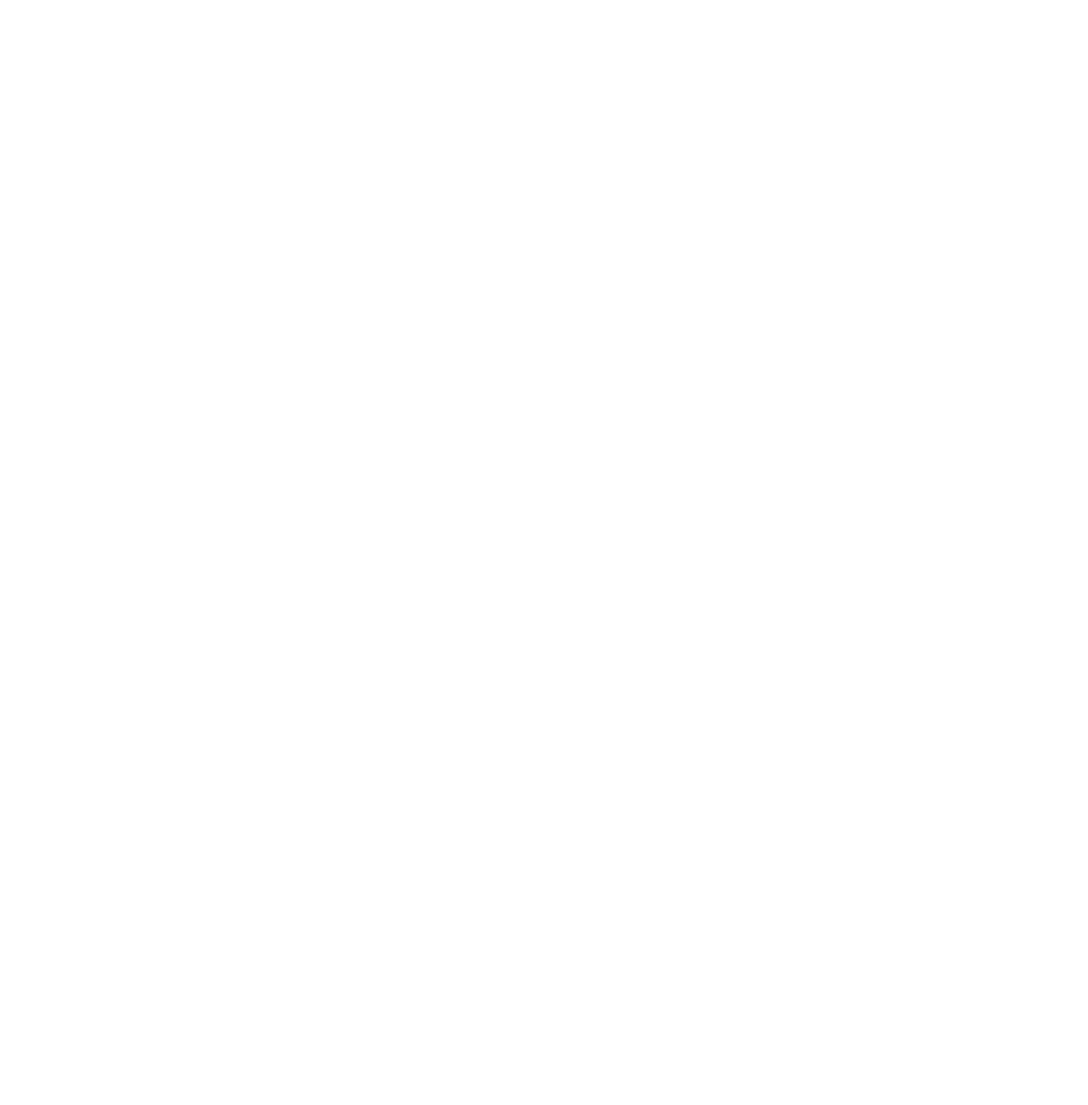
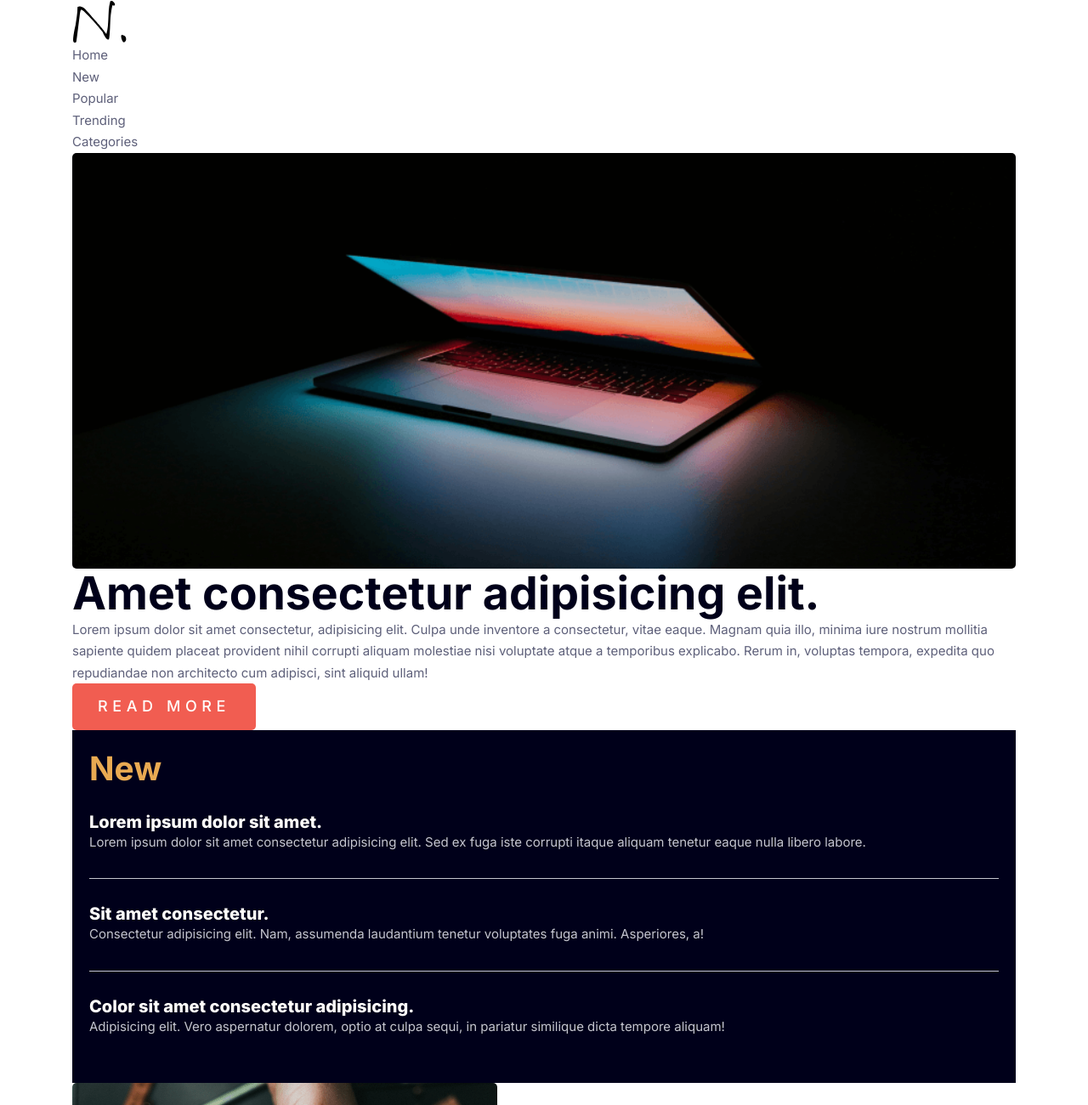
Before and after one commit to Nikita-Hsieh/news-home, a website built with Vite: page index.html in a window 1280 px wide. Shown: the top 1300 px of the page at 85% size. Before the commit the page ends 800 px from the top, so only its background shows below. Built offline with nearby package versions, Linux system fonts and the light colour scheme.

Commit message:
nav & feature & new style update

```diff
--- a/index.html
+++ b/index.html
@@ -5,8 +5,140 @@
 		<link rel="icon" type="image/svg+xml" href="/vite.svg" />
 		<meta name="viewport" content="width=device-width, initial-scale=1.0" />
 		<title>News Homepage</title>
+		<link rel="preconnect" href="https://fonts.googleapis.com" />
+		<link rel="preconnect" href="https://fonts.gstatic.com" crossorigin />
+		<link
+			href="https://fonts.googleapis.com/css2?family=Inter:ital,opsz,wght@0,14..32,100..900;1,14..32,100..900&display=swap"
+			rel="stylesheet"
+		/>
 	</head>
 	<body>
+		<header class="header wrapper">
+			<a href="/">
+				<img
+					class="header__logo"
+					src="/img/logo.svg"
+					alt="Homepage"
+					width="64"
+					height="40"
+				/>
+			</a>
+			<nav>
+				<ul>
+					<li><a class="header__link" href="/">Home</a></li>
+					<li><a class="header__link" href="/">New</a></li>
+					<li><a class="header__link" href="/">Popular</a></li>
+					<li><a class="header__link" href="/">Trending</a></li>
+					<li><a class="header__link" href="/">Categories</a></li>
+				</ul>
+			</nav>
+		</header>
+		<main>
+			<article class="wrapper grid">
+				<section class="feature">
+					<picture>
+						<source
+							media="(min-width: 1024px)"
+							srcset="
+								/img/feature-desktop.png    1x,
+								/img/feature-desktop-2x.png 2x
+							"
+							width="100%"
+							height="auto"
+						/>
+						<img
+							src="/img/feature-mobile.png"
+							srcset="/img/feature-mobile-2x.png 2x"
+							class="feature__image"
+							width="100%"
+							height="auto"
+						/>
+					</picture>
+
+					<h1 class="feature__headline">Amet consectetur adipisicing elit.</h1>
+					<p class="feature__description">
+						Lorem ipsum dolor sit amet consectetur, adipisicing elit. Culpa unde
+						inventore a consectetur, vitae eaque. Magnam quia illo, minima iure
+						nostrum mollitia sapiente quidem placeat provident nihil corrupti
+						aliquam molestiae nisi voluptate atque a temporibus explicabo. Rerum
+						in, voluptas tempora, expedita quo repudiandae non architecto cum
+						adipisci, sint aliquid ullam!
+					</p>
+					<a class="feature__button" href="">Read More</a>
+				</section>
+				<section class="new">
+					<h2 class="new__title">New</h2>
+					<!-- post 1 -->
+					<article class="new__post">
+						<h3>
+							<a class="new__headline" href="">Lorem ipsum dolor sit amet.</a>
+						</h3>
+						<p class="new__description">
+							Lorem ipsum dolor sit amet consectetur adipisicing elit. Sed ex
+							fuga iste corrupti itaque aliquam tenetur eaque nulla libero
+							labore.
+						</p>
+					</article>
+					<!-- post 2 -->
+					<article class="new__post">
+						<h3>
+							<a class="new__headline" href="">Sit amet consectetur.</a>
+						</h3>
+						<p class="new__description">
+							Consectetur adipisicing elit. Nam, assumenda laudantium tenetur
+							voluptates fuga animi. Asperiores, a!
+						</p>
+					</article>
+					<!-- post 3 -->
+					<article class="new__post">
+						<h3>
+							<a class="new__headline" href=""
+								>Color sit amet consectetur adipisicing.</a
+							>
+						</h3>
+						<p class="new__description">
+							Adipisicing elit. Vero aspernatur dolorem, optio at culpa sequi,
+							in pariatur similique dicta tempore aliquam!
+						</p>
+					</article>
+				</section>
+				<section class="blog">
+					<!-- blog 1 -->
+					<article class="blog__item">
+						<img src="/img/news-1.png" class="blog__image" />
+						<h3 class="blog__number">1</h3>
+						<div class="blog__headline">
+							<a href=""> Lorem ipsum dolor sit amet. </a>
+						</div>
+						<p class="blog__description">
+							Lorem ipsum dolor, sit amet consectetur adipisicing elit. Quaerat,
+							consequuntur.
+						</p>
+					</article>
+					<!-- blog 2 -->
+					<article class="blog__item">
+						<img src="/img/news-2.png" class="blog__image" />
+						<h3 class="blog__number">2</h3>
+						<div class="blog__headline">
+							<a href=""> Lorem, ipsum dolor. </a>
+						</div>
+						<p class="blog__description">
+							Lorem ipsum dolor sit amet consectetur adipisicing elit.
+							Doloremque numquam culpa veniam?
+						</p>
+					</article>
+					<!-- blog 3 -->
+					<article class="blog__item">
+						<img src="/img/news-3.png" class="blog__image" />
+						<h3 class="blog__number">3</h3>
+						<div class="blog__headline">
+							<a href=""> Lorem ipsum dolor sit amet consectetur.</a>
+						</div>
+						<p class="blog__description">lorem9</p>
+					</article>
+				</section>
+			</article>
+		</main>
 		<script type="module" src="/src/main.js"></script>
 	</body>
 </html>
--- a/scss/_global.scss
+++ b/scss/_global.scss
@@ -23,3 +23,62 @@
 	--font-xs: 1.125rem;
 	--font-body: 0.9375rem;
 }
+
+html {
+	font-size: 100%;
+	box-sizing: border-box;
+}
+
+*,
+*::before,
+*::after {
+	box-sizing: inherit;
+}
+
+body {
+	margin: 0;
+	height: 100vh;
+	font-size: var(--font-body);
+	font-family: 'Inter', sans-serif;
+	line-height: 1.7;
+	color: var(--color-grey);
+}
+
+img {
+	display: block;
+	max-width: 100%;
+	height: auto;
+	border-radius: 0.3125rem;
+}
+
+ul {
+	margin: 0;
+	padding: 0;
+}
+
+li {
+	list-style-type: none;
+}
+
+h1,
+h2,
+h3 {
+	line-height: 1.1;
+	color: var(--color-blue);
+}
+
+h1,
+h2,
+h3,
+p {
+	margin: 0;
+}
+
+a {
+	text-decoration: none;
+}
+
+.wrapper {
+	width: min(1110px, calc(100% - 2rem));
+	margin-inline: auto;
+}
--- /dev/null
+++ b/scss/components/_feature.scss
@@ -0,0 +1,26 @@
+.feature {
+	&__image {
+		width: 100%;
+		height: auto;
+	}
+
+	&__headline {
+		font-size: var(--font-xl);
+		font-weight: 700;
+	}
+
+	&__description {
+	}
+
+	&__button {
+		display: inline-block;
+		color: var(--color-white);
+		background-color: var(--color-red);
+		font-size: 1.125rem;
+		font-weight: 500;
+		text-transform: uppercase;
+		padding: 12px 30px;
+		border-radius: 0.3125rem;
+		letter-spacing: 0.31em;
+	}
+}
--- /dev/null
+++ b/scss/components/_header.scss
@@ -0,0 +1,22 @@
+@use '../util' as util;
+
+.header {
+	&__logo {
+		width: 2.8125rem;
+
+		@media (width>=1110px) {
+			width: 4rem;
+		}
+	}
+
+	&__link {
+		color: var(--color-blue);
+		font-size: 1.125rem;
+		line-height: 1.3;
+
+		@media (width>=1110px) {
+			font-size: var(--font-body);
+			color: var(--color-grey);
+		}
+	}
+}
--- /dev/null
+++ b/scss/components/_index.scss
@@ -0,0 +1,3 @@
+@forward 'header';
+@forward 'feature';
+@forward 'new';
--- /dev/null
+++ b/scss/components/_new.scss
@@ -0,0 +1,31 @@
+@use '../util' as util;
+
+.new {
+	background-color: var(--color-blue);
+	padding: 1.5rem 1.25rem;
+
+	&__title {
+		font-size: var(--font-l);
+		color: var(--color-yellow);
+	}
+
+	&__post {
+		border-block-end: 1px solid var(--color-light-grey);
+		&:last-child {
+			border: none;
+		}
+		padding: 1.875rem 0;
+	}
+
+	&__headline {
+		font-size: 1.25rem;
+		font-weight: 800;
+		margin-bottom: 0.5rem;
+		color: var(--color-white);
+	}
+
+	&__description {
+		color: var(--color-light-grey);
+		font-size: 0.9375rem;
+	}
+}
--- a/scss/styles.scss
+++ b/scss/styles.scss
@@ -1 +1,2 @@
 @use 'global';
+@use 'components';
```
Also changed, not shown: public/img/logo.svg (renamed from public/img/N..svg).
